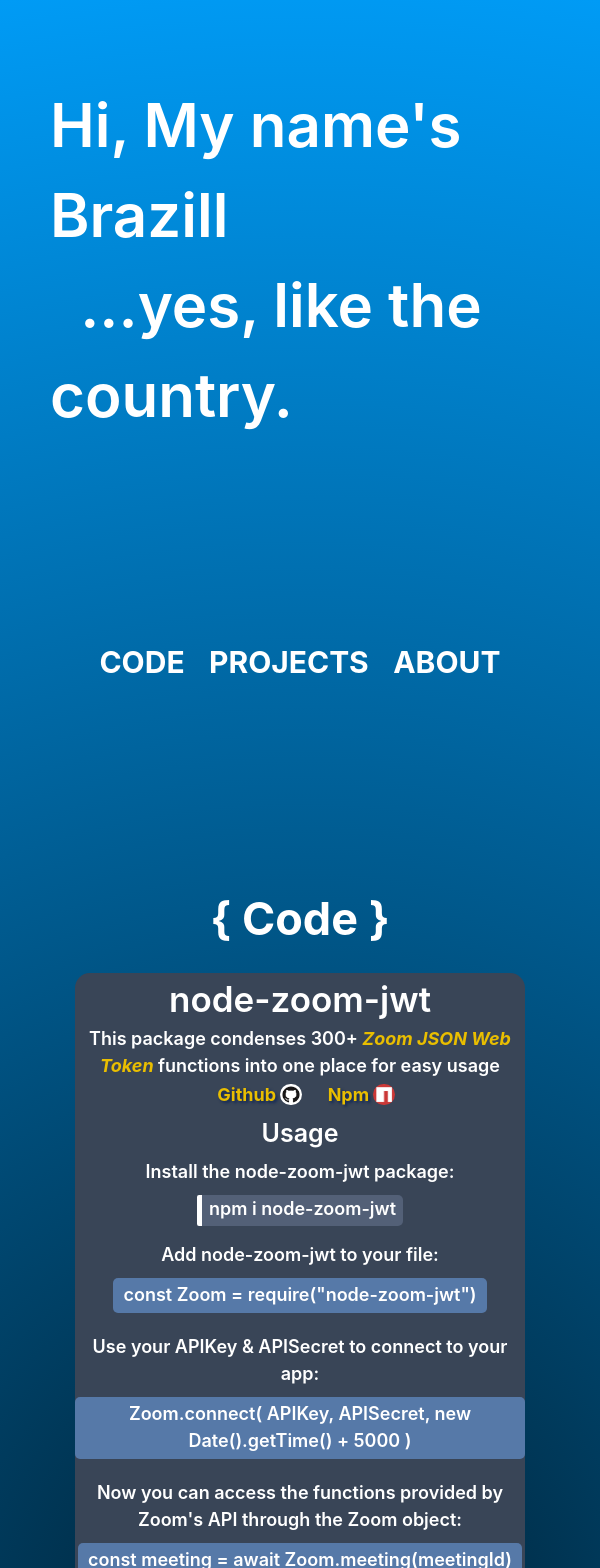
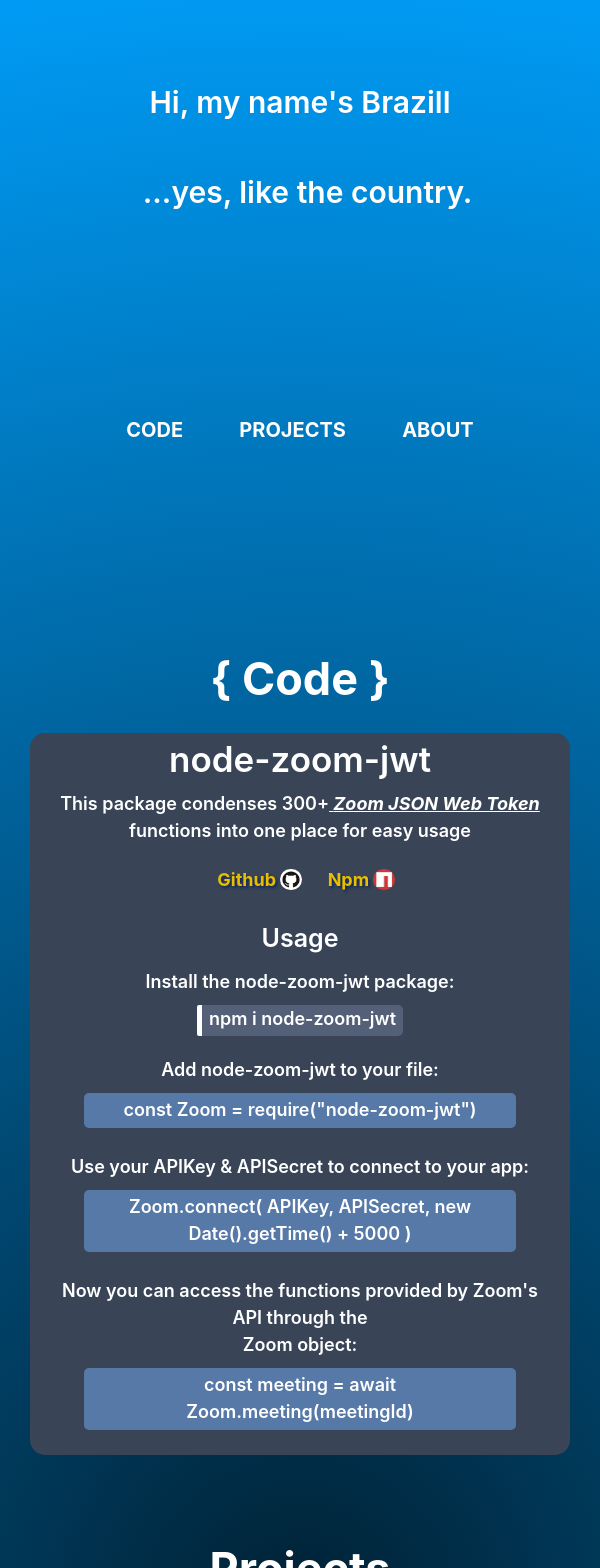
Before and after one commit to Brazill-Mitchell/bm2, a React (Create React App) app: page / in a window 600 px wide. Shown: the top 1568 px of the page. Built offline with nearby package versions, Linux system fonts and the light colour scheme.

Commit message:
adds nav, intro & zoom responsiveness

```diff
--- a/src/components/Md.css
+++ b/src/components/Md.css
@@ -1,6 +1,4 @@
 .md-container{
-    width: 75vw;
-    margin: 20px auto 20px auto;
     font-weight: 600;
     display: flex;
     flex-direction: column;
@@ -16,10 +14,6 @@
     font-size: 25px;
     margin: 5px 0;
 }
-.md-text-group{
-    display: flex;
-    flex-direction: row;
-}
 .md-cmd{
     color: white;
     width: fit-content;
@@ -32,7 +26,6 @@
 }
 .md-code{
     color: white;
-    width: fit-content;
     border-radius: 5px;
     background-color: rgb(86, 121, 168);
     padding: 3px 10px 5px 10px;
@@ -42,15 +35,58 @@
     font-style: italic;
     font-weight: 700;
 }
-.md-link{
-    color: var(--color-tertiary-harmony);
-}
-.md-link-code{
 
-}
-/* .md-section{
-    width: 80vw;
-} */
-/* a{
-    color: var(--color-tertiary-harmony) !important;
-} */
+/* desktop */
+@media screen and (min-width: 800px) {
+    .md-container{
+        width: 75vw;
+        margin: 20px auto 20px auto;
+    }
+    .md-code{
+        width: fit-content;
+    }
+    .md-link{
+        color: var(--color-tertiary-harmony);
+    }
+  }
+
+/* tablet */
+@media screen and (max-width: 900px) {
+    .md-container{
+        width: 90vw;
+        margin: 20px auto 10vh auto;
+        /* padding-bottom: 5px; */
+    }
+    .md-code{
+        width: fit-content;
+        max-width: 85%;
+    }
+    .md-text-group{
+        margin-top: 5px;
+        width: 90%;
+    }
+    .md-link{
+        color: white;
+        text-decoration: underline;
+    }
+    .md-link-code{
+        margin: 5px 0 10px 0;
+    }
+  }
+
+/* mobile */
+@media screen and (max-width: 600px) {
+    .md-container{
+        padding-bottom: 5px;
+    }
+    .md-code{
+        width: 80%;
+    }
+    .md-link{
+        color: white;
+        text-decoration: underline;
+    }
+    .md-link-code{
+        margin: 20px 0;
+    }
+  }
--- a/src/components/Nav.css
+++ b/src/components/Nav.css
@@ -28,7 +28,6 @@
 .nav-item{
     position: relative;
     cursor: pointer;
-    font-size: 30px;
     font-weight: 700;
     transition: .1s all ease-in-out;
     -webkit-transition: .1s all ease-in-out;
@@ -36,9 +35,12 @@
     -ms-transition: .1s all ease-in-out;
     -o-transition: .1s all ease-in-out;
 }
-.nav-item:hover{
-    color: white;
+.nav-item{
+    font-size: 30px;
 }
+/* .nav-item-mobile{
+    font-size: 20px;
+} */
 .nav-item:after{
     position: absolute;
     left: -10%;
@@ -56,11 +58,6 @@
     animation-timing-function: ease-in-out;
     animation-fill-mode: forwards;
 }
-.nav-item:hover:after{
-    width: 100%;
-    left: 0;
-    animation-name: none;
-}
 
 @keyframes nav-line{
     0%{
@@ -75,3 +72,49 @@
     font-size: 45px;
     font-weight: 700;
 }
+
+
+  /* desktop */
+  @media screen and (min-width: 800px) {
+    .nav-item{
+        font-size: 30px;
+    }
+  }
+
+  /* tablet */
+  @media screen and (max-width: 800px) {
+    .nav-item{
+        font-size: 25px;
+        margin: 0 5px;
+    }
+    .nav-item:hover{
+        color: var(--color-tertiary-harmony);
+    }
+    .nav-item:hover:after{
+        width: 100%;
+        left: 0;
+        animation-name: none;
+    }
+  }
+
+  @media screen and (min-width: 600px) {
+    .nav-item{
+        font-size: 30px;
+    }
+    .nav-item:hover{
+        color: var(--color-tertiary-harmony);
+    }
+    .nav-item:hover:after{
+        width: 100%;
+        left: 0;
+        animation-name: none;
+    }
+  }
+
+  /* mobile */
+  @media screen and (max-width: 600px) {
+    .nav-item{
+        font-size: 20px;
+        margin: 0 5px;
+    }
+  }
--- a/src/components/Nav.js
+++ b/src/components/Nav.js
@@ -11,7 +11,7 @@
       navClass: "",
       navHeight: "",
       shouldShowHome: false,
-      navContainerClass:"nav-container"
+      navContainerClass:"nav-container",
     };
   }
 
--- a/src/components/Title.css
+++ b/src/components/Title.css
@@ -2,8 +2,11 @@
     /* height: 30vh; */
 }
 .intro-quote{
+    display: flex;
     height: fit-content;
-    font-size: 60px;
+    flex-direction: column;
+    align-items: center;
+    height: fit-content;
     text-align: left;
     margin: 0 50px 50px 50px;
     padding: 10vh 0 0 0;
@@ -27,3 +30,28 @@
     font-size: 25px;
     cursor: pointer;
 }
+
+/* desktop */
+
+@media screen and (min-width: 800px) {
+    .intro-quote{
+        font-size: 60px;
+    }
+  }
+
+  /* table */
+
+@media screen and (min-width: 600px) {
+    .intro-quote{
+        font-size: 45px;
+    }
+  }
+
+  /* mobile */
+
+@media screen and (max-width: 600px) {
+    .intro-quote{
+        font-size: 30px;
+        margin: 0 5px;
+    }
+  }
--- a/src/components/Title.js
+++ b/src/components/Title.js
@@ -4,11 +4,10 @@
 import "./Title.css";
 
 function Title(props) {
-
   return (
     <div className="intro-area">
       <div className="intro-quote">
-        <span>Hi, My name's Brazill</span>
+        <span>Hi, my name's Brazill</span>
         <br />
         <span>{"\u00A0"} ...yes, like the country.</span>
       </div>
@@ -20,7 +19,7 @@
 }
 
 const mapStateToProps = (state) => ({
-//   screenSize: state.screenSize,
+  // screenSize: state.screenSize,
 });
 
 export default connect(mapStateToProps)(Title);
--- a/src/components/Zoom.js
+++ b/src/components/Zoom.js
@@ -14,11 +14,12 @@
             <div className="md-title">node-zoom-jwt</div>
           </Fade>
           <Fade bottom>
-            <div className="">
+            <div className="md-text-group">
               This package condenses 300+
               <a href="https://marketplace.zoom.us/docs/api-reference/zoom-api">
                 <span className="md-emphasis md-link">
-                   {" "}Zoom JSON Web Token{" "}
+                  {" "}
+                  Zoom JSON Web Token{" "}
                 </span>
               </a>{" "}
               functions into one place for easy usage
@@ -58,22 +59,26 @@
             <div className="md-heading">Usage</div>
           </Fade>
           <Fade bottom distance="25%">
-            Install the node-zoom-jwt package:
+            <span className="md-text-group">
+              Install the node-zoom-jwt package:
+            </span>
           </Fade>
           <Fade bottom distance="25%">
             <div className="md-cmd">npm i node-zoom-jwt</div>
           </Fade>
           <Fade bottom distance="25%">
-            Add node-zoom-jwt to your file:
+            <span className="md-text-group">
+              Add node-zoom-jwt to your file:
+            </span>
           </Fade>
           <Fade bottom distance="25%">
-            <div className="md-code">
-              const Zoom = require("node-zoom-jwt")
-            </div>
+            <div className="md-code">const Zoom = require("node-zoom-jwt")</div>
           </Fade>
 
           <Fade bottom distance="25%">
-            Use your APIKey & APISecret to connect to your app:
+            <span className="md-text-group">
+              Use your APIKey & APISecret to connect to your app:
+            </span>
           </Fade>
           <Fade bottom distance="25%">
             <div className="md-code">
@@ -82,7 +87,10 @@
           </Fade>
 
           <Fade bottom distance="25%">
-            Now you can access the functions provided by Zoom's API through the
+            <span className="md-text-group">
+              Now you can access the functions provided by Zoom's API through
+              the
+            </span>
             Zoom object:
           </Fade>
           <Fade bottom distance="25%">
```
